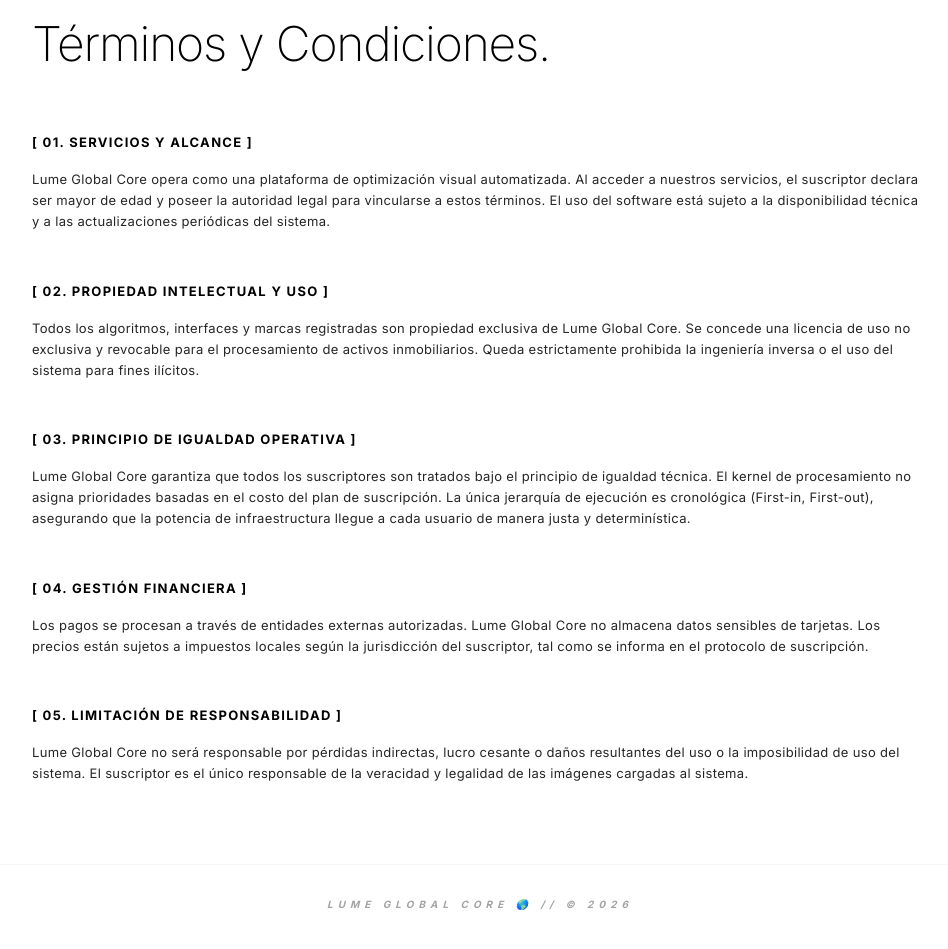
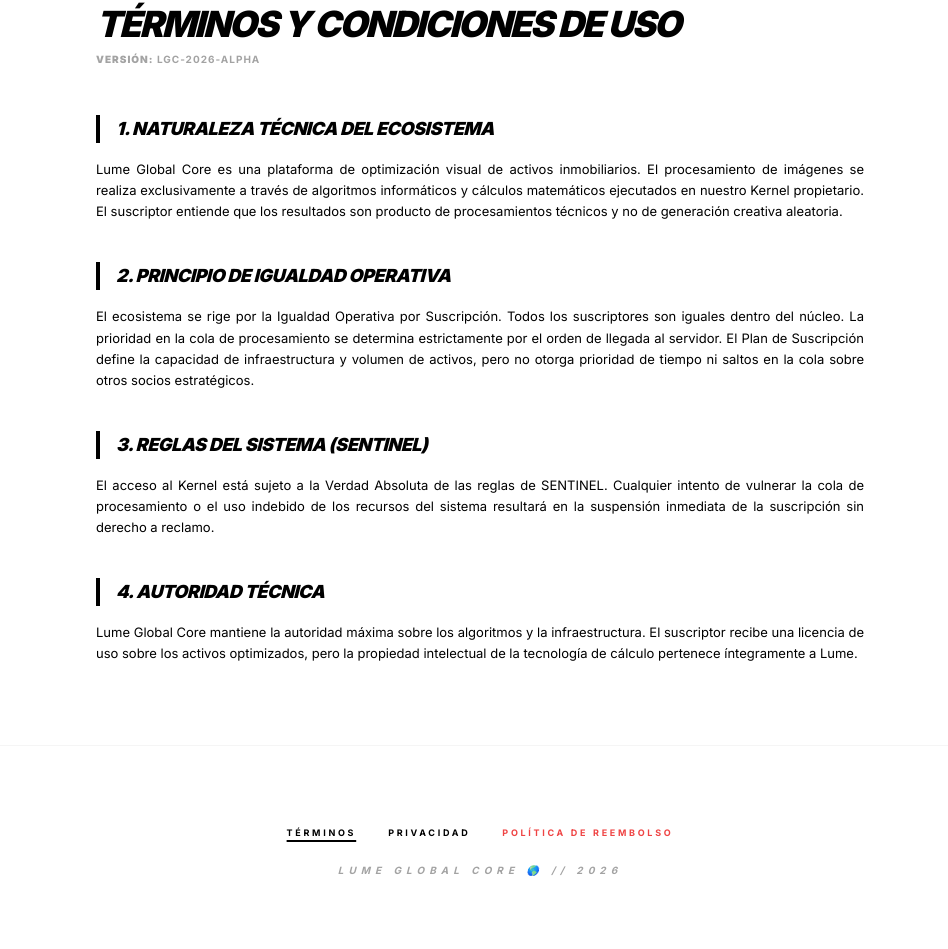
Before and after one commit to lumeglobal10-prog/lume-global-core, a Next.js app: page /terms in a window 1280 px wide. Shown: the part 157-1106 px from the top of the page, without its empty margins (160-1108 px from the left). Built offline with nearby package versions, Linux system fonts and the light colour scheme.

Commit message:
Update page.tsx

```diff
--- a/app/terms/page.tsx
+++ b/app/terms/page.tsx
@@ -1,59 +1,68 @@
 'use client';
 
 import { useRouter } from 'next/navigation';
+import Link from 'next/link';
 
 export default function TermsPage() {
   const router = useRouter();
 
   return (
-    <main className="min-h-screen bg-white text-black font-sans p-8 md:p-20 flex flex-col justify-between overflow-x-hidden">
-      <div className="max-w-4xl mx-auto w-full">
-        {/* NAVEGACIÓN SUPERIOR: LOGO Y RETORNO UNIVERSAL */}
-        <nav className="flex justify-between items-center w-full mb-16">
-          <div className="text-sm font-black tracking-[0.4em] uppercase italic text-black">
+    <main className="min-h-screen bg-white text-black font-sans p-8 md:p-20 overflow-x-hidden">
+
+      {/* NAVEGACIÓN SUPERIOR */}
+      <nav className="flex justify-between items-center w-full mb-12">
+        <div className="text-xl font-black tracking-tighter italic uppercase">
           LUME 🌎
         </div>
         <button
           onClick={() => router.back()}
-            className="text-[10px] font-bold tracking-[0.3em] uppercase border border-black px-6 py-2 hover:bg-black hover:text-white transition-all"
+          className="text-[10px] font-bold tracking-[0.3em] uppercase border border-black px-6 py-2 rounded-xl hover:bg-black hover:text-white transition-all"
         >
           ← VOLVER
         </button>
       </nav>
 
-        <h1 className="text-4xl md:text-5xl font-extralight tracking-tight mb-16">Términos y Condiciones.</h1>
+      {/* CONTENIDO TÉCNICO INYECTADO (LITERAL) */}
+      <article className="max-w-3xl mx-auto prose prose-neutral">
+        <h1 className="text-4xl font-black italic tracking-tighter uppercase mb-2">Términos y Condiciones de Uso</h1>
+        <p className="text-[10px] font-bold tracking-widest text-neutral-400 mb-12 uppercase"><strong>Versión:</strong> LGC-2026-ALPHA</p>
 
-        <div className="space-y-12 text-[11px] md:text-[13px] leading-relaxed tracking-wide text-neutral-800">
-          <section>
-            <h2 className="font-bold text-black mb-4 tracking-[0.1em] uppercase">[ 01. SERVICIOS Y ALCANCE ]</h2>
-            <p>Lume Global Core opera como una plataforma de optimización visual automatizada. Al acceder a nuestros servicios, el suscriptor declara ser mayor de edad y poseer la autoridad legal para vincularse a estos términos. El uso del software está sujeto a la disponibilidad técnica y a las actualizaciones periódicas del sistema.</p>
+        <section className="mb-10">
+          <h2 className="text-lg font-black italic uppercase tracking-tight mb-4 border-l-4 border-black pl-4">1. Naturaleza Técnica del Ecosistema</h2>
+          <p className="text-[13px] leading-relaxed text-justify">Lume Global Core es una plataforma de optimización visual de activos inmobiliarios. El procesamiento de imágenes se realiza exclusivamente a través de algoritmos informáticos y cálculos matemáticos ejecutados en nuestro Kernel propietario. El suscriptor entiende que los resultados son producto de procesamientos técnicos y no de generación creativa aleatoria.</p>
         </section>
 
-          <section>
-            <h2 className="font-bold text-black mb-4 tracking-[0.1em] uppercase">[ 02. PROPIEDAD INTELECTUAL Y USO ]</h2>
-            <p>Todos los algoritmos, interfaces y marcas registradas son propiedad exclusiva de Lume Global Core. Se concede una licencia de uso no exclusiva y revocable para el procesamiento de activos inmobiliarios. Queda estrictamente prohibida la ingeniería inversa o el uso del sistema para fines ilícitos.</p>
+        <section className="mb-10">
+          <h2 className="text-lg font-black italic uppercase tracking-tight mb-4 border-l-4 border-black pl-4">2. Principio de Igualdad Operativa</h2>
+          <p className="text-[13px] leading-relaxed text-justify">El ecosistema se rige por la Igualdad Operativa por Suscripción. Todos los suscriptores son iguales dentro del núcleo. La prioridad en la cola de procesamiento se determina estrictamente por el orden de llegada al servidor. El Plan de Suscripción define la capacidad de infraestructura y volumen de activos, pero no otorga prioridad de tiempo ni saltos en la cola sobre otros socios estratégicos.</p>
         </section>
 
-          <section>
-            <h2 className="font-bold text-black mb-4 tracking-[0.1em] uppercase">[ 03. PRINCIPIO DE IGUALDAD OPERATIVA ]</h2>
-            <p>Lume Global Core garantiza que todos los suscriptores son tratados bajo el principio de igualdad técnica. El kernel de procesamiento no asigna prioridades basadas en el costo del plan de suscripción. La única jerarquía de ejecución es cronológica (First-in, First-out), asegurando que la potencia de infraestructura llegue a cada usuario de manera justa y determinística.</p>
+        <section className="mb-10">
+          <h2 className="text-lg font-black italic uppercase tracking-tight mb-4 border-l-4 border-black pl-4">3. Reglas del Sistema (SENTINEL)</h2>
+          <p className="text-[13px] leading-relaxed text-justify">El acceso al Kernel está sujeto a la Verdad Absoluta de las reglas de SENTINEL. Cualquier intento de vulnerar la cola de procesamiento o el uso indebido de los recursos del sistema resultará en la suspensión inmediata de la suscripción sin derecho a reclamo.</p>
         </section>
 
-          <section>
-            <h2 className="font-bold text-black mb-4 tracking-[0.1em] uppercase">[ 04. GESTIÓN FINANCIERA ]</h2>
-            <p>Los pagos se procesan a través de entidades externas autorizadas. Lume Global Core no almacena datos sensibles de tarjetas. Los precios están sujetos a impuestos locales según la jurisdicción del suscriptor, tal como se informa en el protocolo de suscripción.</p>
+        <section className="mb-10">
+          <h2 className="text-lg font-black italic uppercase tracking-tight mb-4 border-l-4 border-black pl-4">4. Autoridad Técnica</h2>
+          <p className="text-[13px] leading-relaxed text-justify">Lume Global Core mantiene la autoridad máxima sobre los algoritmos y la infraestructura. El suscriptor recibe una licencia de uso sobre los activos optimizados, pero la propiedad intelectual de la tecnología de cálculo pertenece íntegramente a Lume.</p>
         </section>
+      </article>
 
-          <section>
-            <h2 className="font-bold text-black mb-4 tracking-[0.1em] uppercase">[ 05. LIMITACIÓN DE RESPONSABILIDAD ]</h2>
-            <p>Lume Global Core no será responsable por pérdidas indirectas, lucro cesante o daños resultantes del uso o la imposibilidad de uso del sistema. El suscriptor es el único responsable de la veracidad y legalidad de las imágenes cargadas al sistema.</p>
-          </section>
+      {/* FOOTER CON NUEVO BOTÓN DE REEMBOLSO */}
+      <footer className="flex flex-col items-center space-y-6 pt-20 border-t border-neutral-100 mt-20">
+        <div className="flex flex-wrap justify-center gap-8">
+          <Link href="/terms" className="text-[9px] font-bold tracking-[0.3em] uppercase underline decoration-2 underline-offset-4">
+            Términos
+          </Link>
+          <Link href="/privacy" className="text-[9px] font-bold tracking-[0.3em] uppercase hover:underline decoration-2 underline-offset-4">
+            Privacidad
+          </Link>
+          <Link href="/refund" className="text-[9px] font-bold tracking-[0.3em] uppercase text-red-500 hover:underline decoration-2 underline-offset-4">
+            Política de Reembolso
+          </Link>
         </div>
-      </div>
-
-      <footer className="w-full mt-20 pt-8 border-t border-neutral-100 flex flex-col items-center">
-        <div className="text-[10px] font-bold tracking-[0.5em] text-neutral-400 uppercase italic">
-          LUME GLOBAL CORE 🌎 // © 2026
+        <div className="text-[10px] font-bold tracking-[0.5em] text-neutral-400 uppercase italic text-center">
+          LUME GLOBAL CORE 🌎 // 2026
         </div>
       </footer>
     </main>
```
Lines whose indentation alone changed are shown as unchanged.
